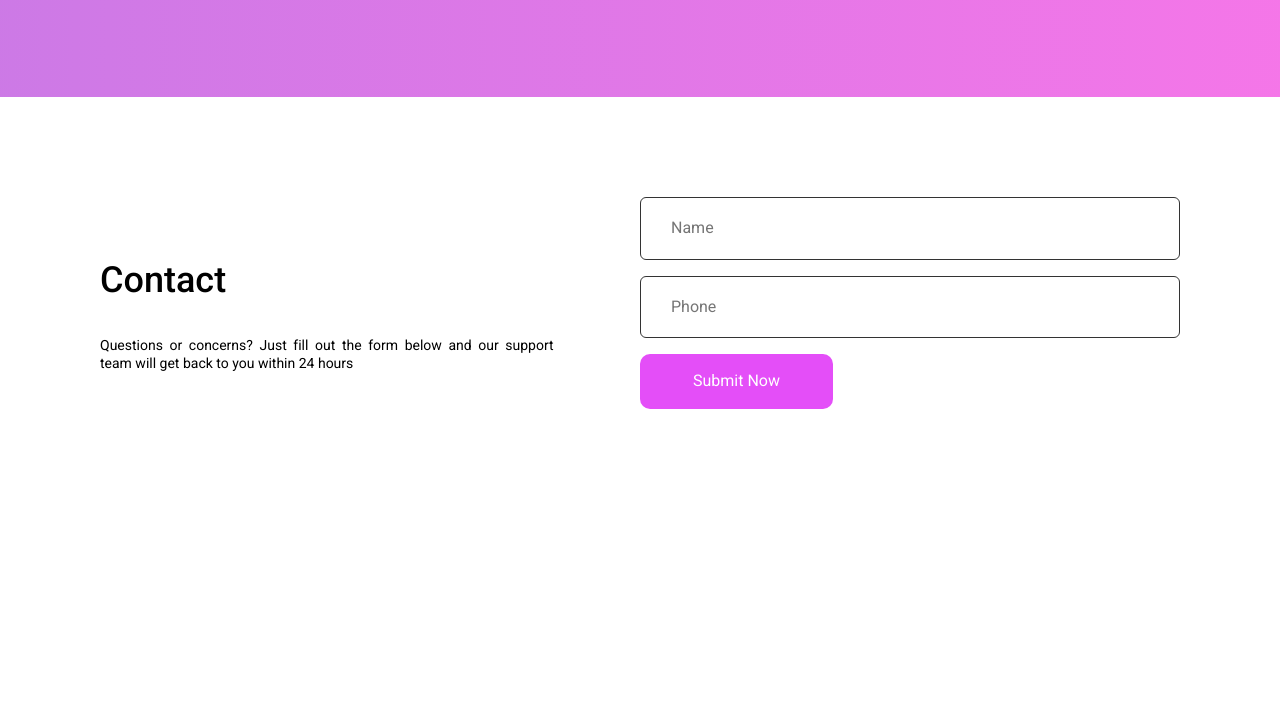
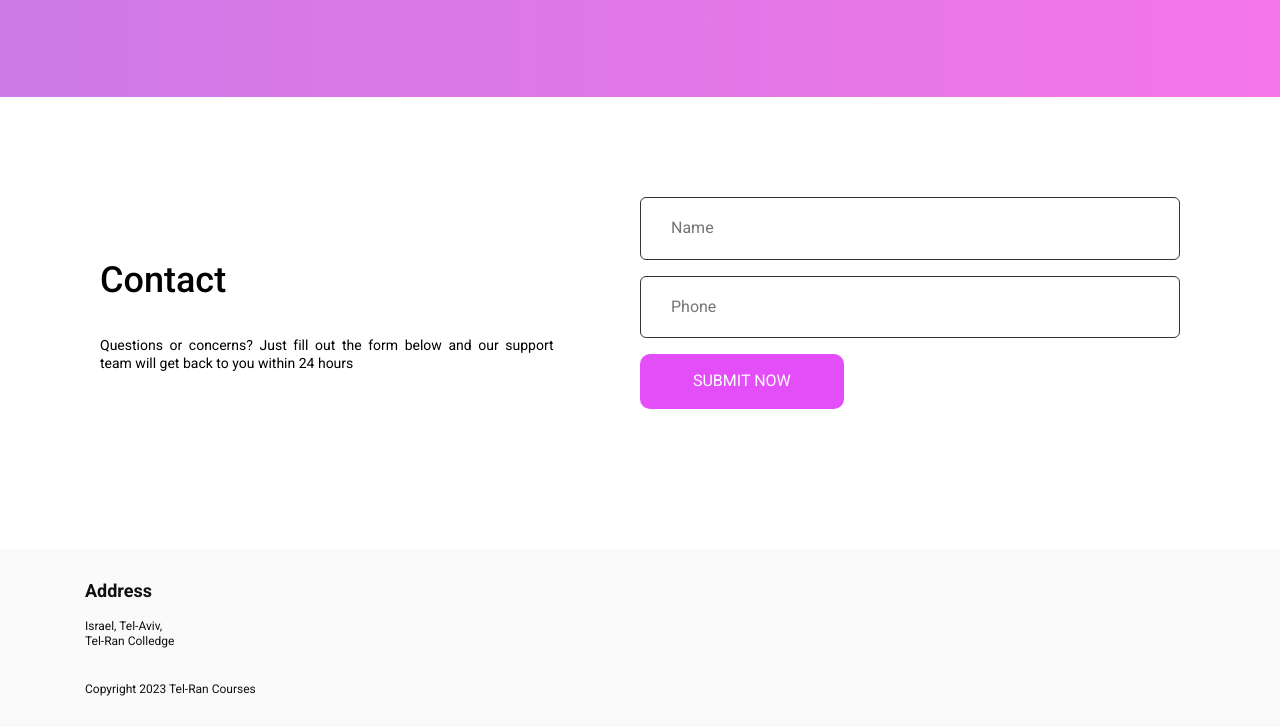
Before and after one commit to AnatoliyVinokurov/LandingBudgetManagementApp, a plain HTML site: page index.html in a window 1280 px wide. Shown: the part 2776-3503 px from the top of the page. Before the commit the page ends 3325 px from the top, so only its background shows below. Drawn offline with Linux system fonts and the light colour scheme.

Commit message:
page footer markup

```diff
--- a/css/style.css
+++ b/css/style.css
@@ -334,9 +334,26 @@ padding: 100px 0;
 .r-btn{
     background: #e44ef8;
     color: #fff;
+    text-transform: uppercase;
     padding: 17px 53px;
     margin-bottom: 40px;
     border-radius: 10px;
     border: none;
     cursor: pointer;
 }
+.footer-wrap{
+    background-color: #FAFAFA;
+}
+.footer-block{
+    color: #101010;
+    font-size: 0.75rem;
+    padding: 30px 0;
+}
+.footer-block-item{
+    margin-bottom: 2rem;
+}
+.footer-block-item h3{
+    font-weight: 700;
+    font-size: 1.125rem;
+    margin-bottom: 1rem;
+}
--- a/index.html
+++ b/index.html
@@ -154,6 +154,17 @@
         </div>
     </section>
 
+    <section class="footer-wrap">
+    <footer class="footer-block wrap">
+        <div class="footer-block-item">
+            <h3>Address</h3>
+            <p>Israel, Tel-Aviv,<br>
+                Tel-Ran Colledge</p>
+        </div>
+        <p class="copyright">Copyright 2023 Tel-Ran Courses</p>
+    </footer>
+    </section>
+
 </body>
 
 </html>
```
